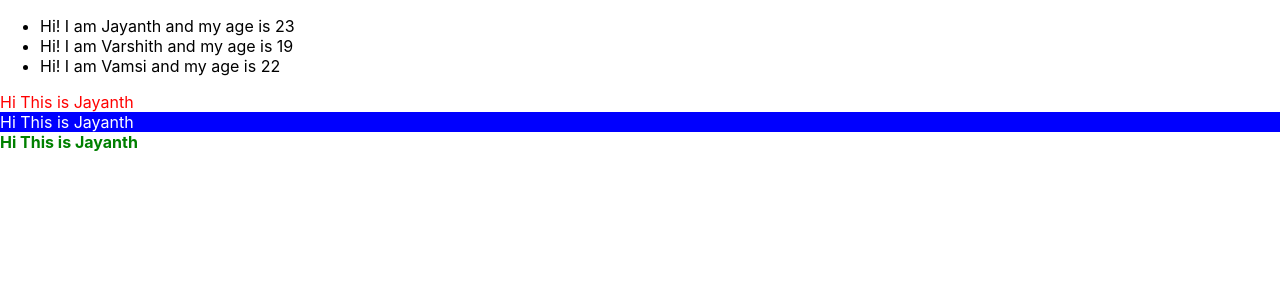
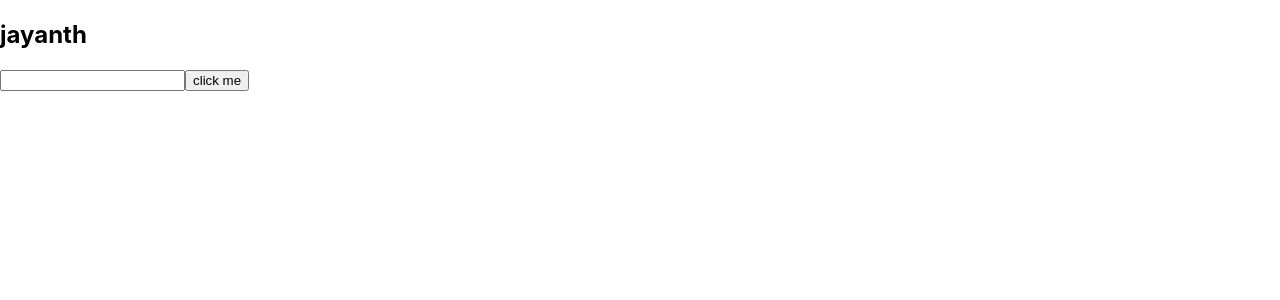
Before and after one commit to jayanth-999/my-react-app, a React (Create React App) app: page / in a window 1280 px wide. Shown: the top 300 px of the page. Built offline with nearby package versions, Linux system fonts and the light colour scheme.

Commit message:
challenge 5 completed

```diff
--- a/src/components/Lists.jsx
+++ /dev/null
@@ -1,23 +0,0 @@
-const { Component } = require("react");
-
-const info = [
-    { id: 1, name: 'Jayanth', age: 23 },
-    { id: 3, name: 'Varshith', age: 19 },
-    { id: 5, name: 'Vamsi', age: 22 }
-];
-
-class Lists extends Component{
-
-    render(){
-    return (
-      <ul>{info.map((info) =>
-        <li key={info.id}>
-        Hi! I am {info.name} and my age is {info.age}
-        </li>)}</ul>
-    );
-  }
-}
-
-
-
-export default Lists
--- /dev/null
+++ b/src/components/Mounting.jsx
@@ -0,0 +1,51 @@
+import { Component } from "react";
+
+class Mounting extends Component{
+    constructor(props){
+        super(props)
+        this.state={
+            name:"jayanth",
+            val:""
+        }
+        this.Update=this.Update.bind(this)
+    }
+
+
+    changeName=(event)=>
+    {
+        this.setState({
+            val:event.target.value
+
+        })
+        // console.log(this.state.name)
+    }
+
+    componentDidUpdate(){
+         console.log("compnent did update has been called")
+         console.log("updated state:", this.state);
+         return false;
+    }
+    shouldComponentUpdate() {
+        console.log("should component update has been called");
+        return false;
+      }
+    Update(){
+        this.setState({
+            name:this.state.val
+        })
+        console.log("updating name");
+        console.log("state after update:", this.state);
+
+    }
+    render(){
+        return (
+            <div>
+                <h2>{this.state.name}</h2>
+                <input type="text" value={this.state.val} id="name" onChange={this.changeName}/>
+                <button onClick={this.Update}>click me</button>
+            </div>
+        )
+    }
+}
+
+export default Mounting
--- a/src/components/StylesComponent.jsx
+++ /dev/null
@@ -1,17 +0,0 @@
-import { Component } from "react";
-import '../App.css'
-import styles from './style.module.css'
-
-class StylesComponent extends Component{
-    render(){
-        return (
-            <div>
-                <div className='sample'>Hi This is Jayanth</div>
-                <div style={{backgroundColor:'blue',color:'white'}}>Hi This is Jayanth</div>
-                <div className={styles.sample2}>Hi This is Jayanth</div>
-            </div>
-        )
-    }
-}
-
-export default StylesComponent
--- a/src/components/style.module.css
+++ /dev/null
@@ -1,4 +0,0 @@
-.sample2{
-    font-weight: 700;
-    color: green;
-}
--- a/src/index.js
+++ b/src/index.js
@@ -3,8 +3,7 @@ import ReactDOM from 'react-dom/client';
 import './index.css';
 // import App from './App';
 import reportWebVitals from './reportWebVitals';
-import Lists from './components/Lists';
-import StylesComponent from './components/StylesComponent';
+import Mounting from './components/Mounting';
 
 
 
@@ -12,8 +11,7 @@ const root = ReactDOM.createRoot(document.getElementById('root'));
 root.render(
   <React.StrictMode>
     {/* <App/> */}
-   <Lists/>
-   <StylesComponent/>
+   <Mounting/>
   </React.StrictMode>
 );
 
```
Also changed, not shown: src/Components/Counter.jsx (deleted, +0 -35 lines), src/Components/DisplayProps.jsx (deleted, +0 -7 lines).
